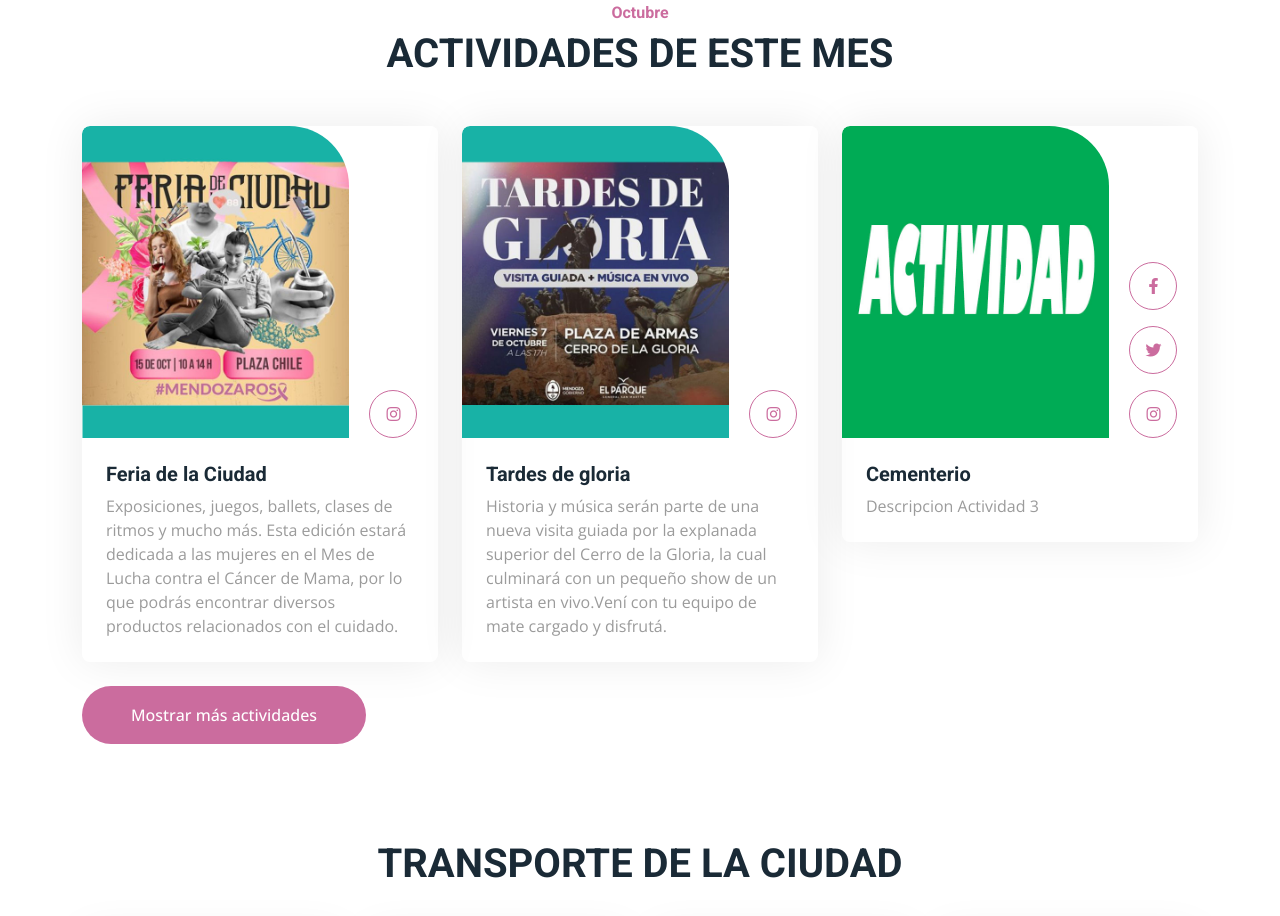
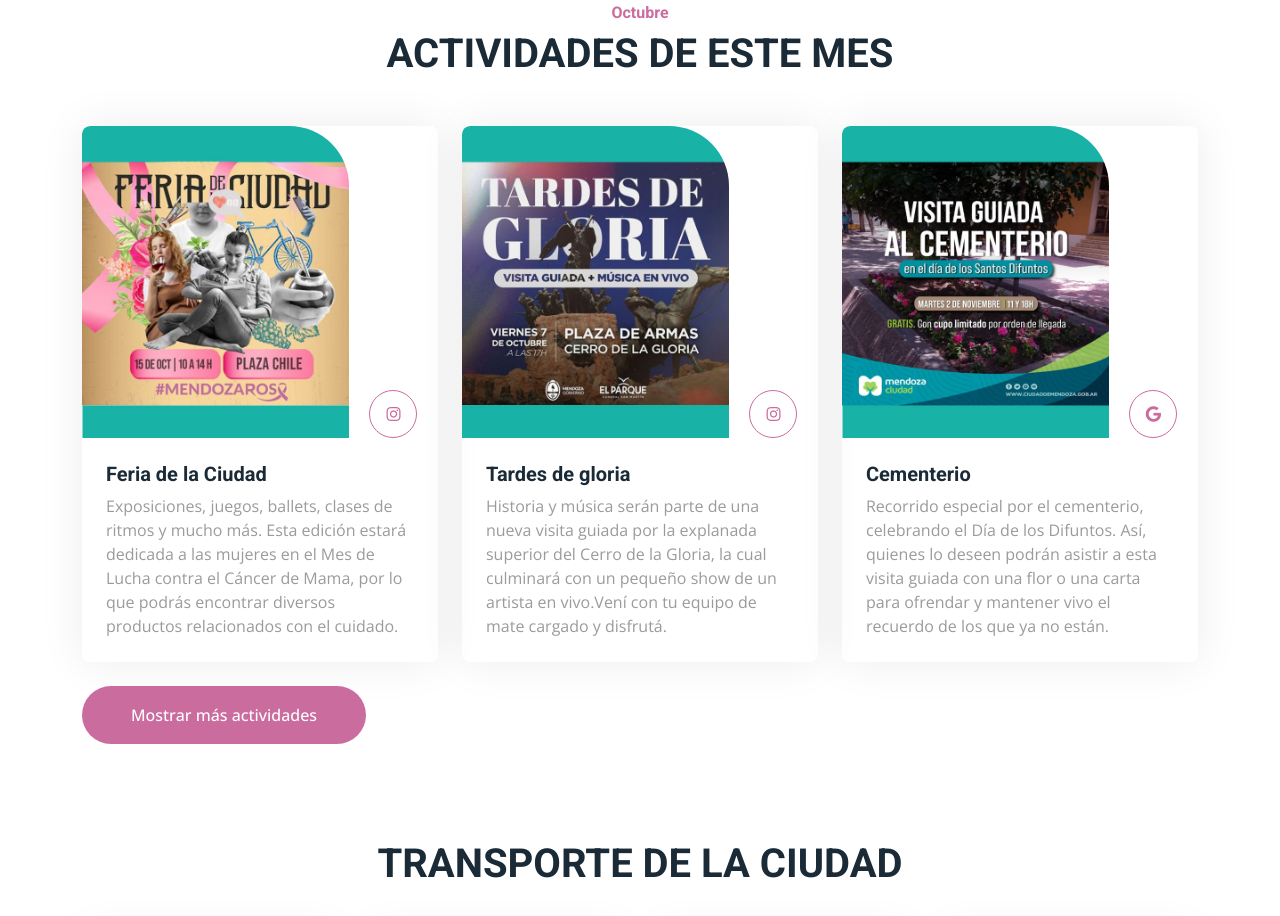
Before and after one commit to alejoponcedleon/Municipalidad, a plain HTML site: page index.html in a window 1280 px wide. Shown: the part 1538-2454 px from the top of the page. Drawn offline with nearby package versions, Linux system fonts and the light colour scheme.

Commit message:
Update 3rd Activity

```diff
--- a/index.html
+++ b/index.html
@@ -264,16 +264,17 @@
                 <div class="col-lg-4 col-md-6 wow fadeInUp" data-wow-delay="0.5s">
                     <div class="team-item rounded overflow-hidden">
                         <div class="d-flex">
-                            <img class="img-fluid w-75" src="img/actividadMes.jpg" alt="">
+                            <img class="img-fluid w-75" src="img/actividadMes3.jpg" alt="">
                             <div class="team-social w-25">
-                                <a class="btn btn-lg-square btn-outline-primary rounded-circle mt-3" href="404.html"><i class="fab fa-facebook-f"></i></a>
-                                <a class="btn btn-lg-square btn-outline-primary rounded-circle mt-3" href="404.html"><i class="fab fa-twitter"></i></a>
-                                <a class="btn btn-lg-square btn-outline-primary rounded-circle mt-3" href="404.html"><i class="fab fa-instagram"></i></a>
+                              <!-- <a class="btn btn-lg-square btn-outline-primary rounded-circle mt-3" href="404.html"><i class="fab fa-facebook-f"></i></a>-->
+                               <!-- <a class="btn btn-lg-square btn-outline-primary rounded-circle mt-3" href="404.html"><i class="fab fa-twitter"></i></a>-->
+                                <a class="btn btn-lg-square btn-outline-primary rounded-circle mt-3" href="https://ciudaddemendoza.gob.ar/2021/10/28/una-visita-al-cementerio-para-recordar-en-el-dia-de-los-difuntos/"><i class="fab fa-google"></i></a>
                             </div>
                         </div>
                         <div class="p-4">
                             <h5>Cementerio</h5>
-                            <span>Descripcion Actividad 3 </span>
+                            <!--<span>Lorem ipsum dolor sit amet consectetur adipisicing elit. Mollitia atque, maiores, voluptates eius voluptatum sunt dolores veniam odit commodi quas, itaque perspiciatis veritatis cumque praesentium temporibus illum.</span>-->
+                            <span>Recorrido especial por el cementerio, celebrando el Día de los Difuntos. Así, quienes lo deseen podrán asistir a esta visita guiada con una flor o una carta para ofrendar y mantener vivo el recuerdo de los que ya no están.</span>
                         </div>
                     </div>
                 </div>
```
